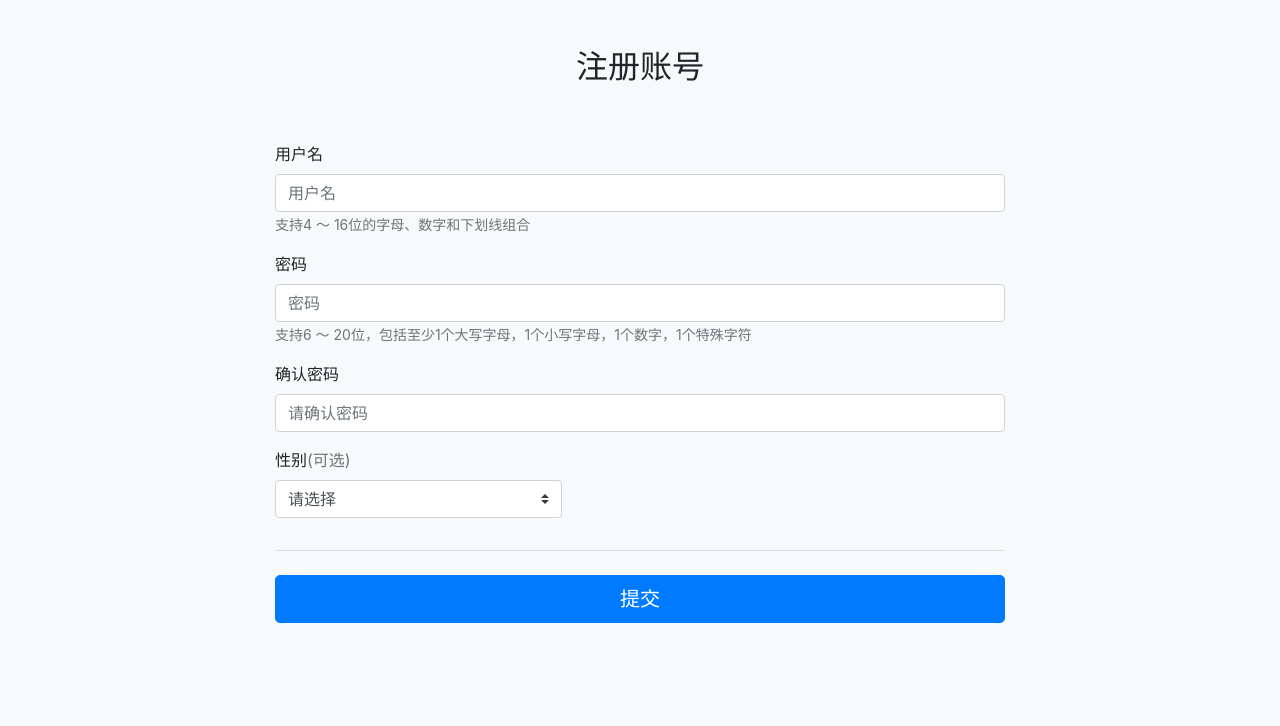
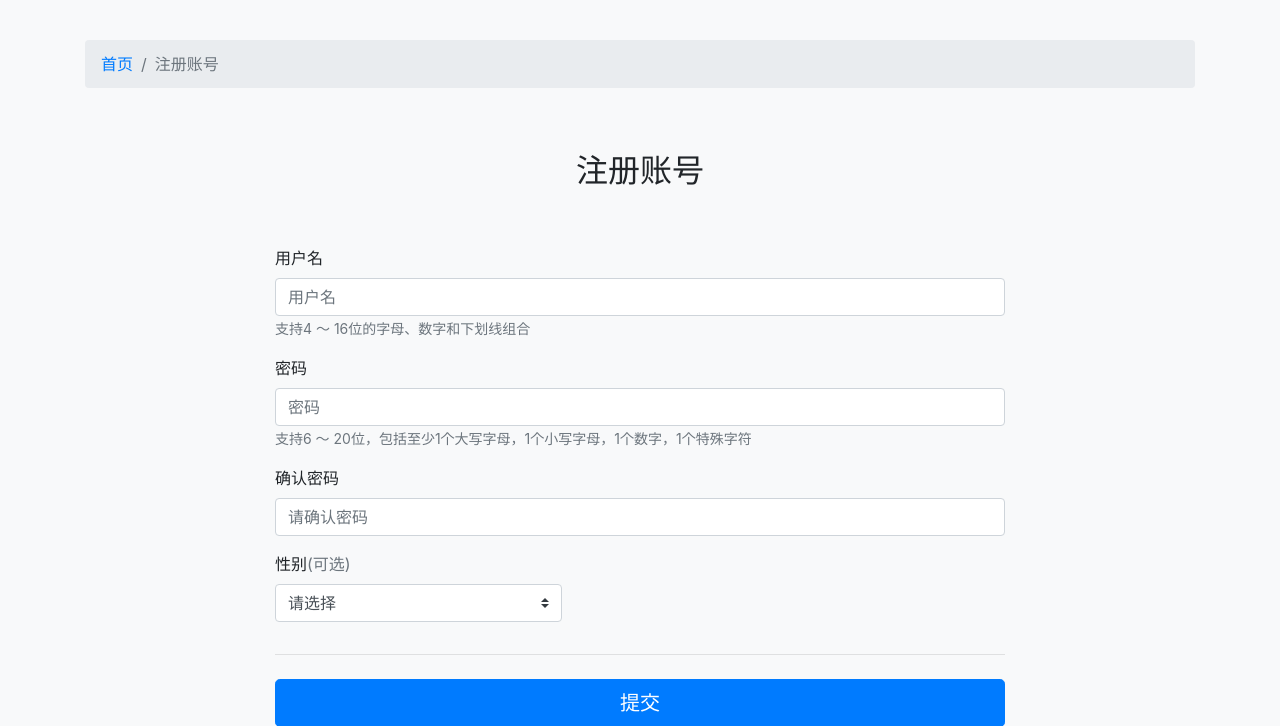
Before and after one commit to Olivia-919/Coursework, a Flask app: page /register in a window 1280 px wide. Shown: the top 726 px of the page. Before the commit the page ends 623 px from the top, so only its background shows below. Run offline with Flask 2, Linux system fonts and the light colour scheme; some libraries are stand-ins or nearby versions.

Commit message:
fix: bugs

```diff
--- a/backend/app/templates/register.html
+++ b/backend/app/templates/register.html
@@ -12,6 +12,12 @@
 
 <body class="bg-light">
     <div class="container">
+        <nav aria-label="breadcrumb">
+            <ol class="breadcrumb" style="margin-top: 2.5rem">
+              <li class="breadcrumb-item"><a href="/">首页</a></li>
+              <li class="breadcrumb-item active" aria-current="page">注册账号</li>
+            </ol>
+          </nav>
         <div class="py-5 text-center">
             <!-- <img class="d-block mx-auto mb-4" src="../assets/brand/bootstrap-solid.svg" alt="" width="72" height="72"> -->
             <h2>注册账号</h2>
@@ -129,6 +135,7 @@
                         if (!fd.get('sex')) {
                             fd.delete('sex');
                         }
+                        setTimeout(function() {
                             fetch(
                                 '/api/register',
                                 {
@@ -138,7 +145,9 @@
                                         'X-CSRFToken': _token
                                     }
                                 }
-                        ).then(r => {
+                            )
+                                .then(r => r.json())
+                                .then(r => {
                                     $('#submit_loading').css('display', 'none');
                                     $('#register_submit').attr('disabled', false);
                                     if (r.success) {
@@ -146,6 +155,7 @@
                                         $('#message_wrap').html('<div class="alert alert-success" role="alert">注册成功！</div>');
                                     }
                                 })
+                        }, 1000)
                     })
             })
         }
```
Lines whose indentation alone changed are shown as unchanged.
